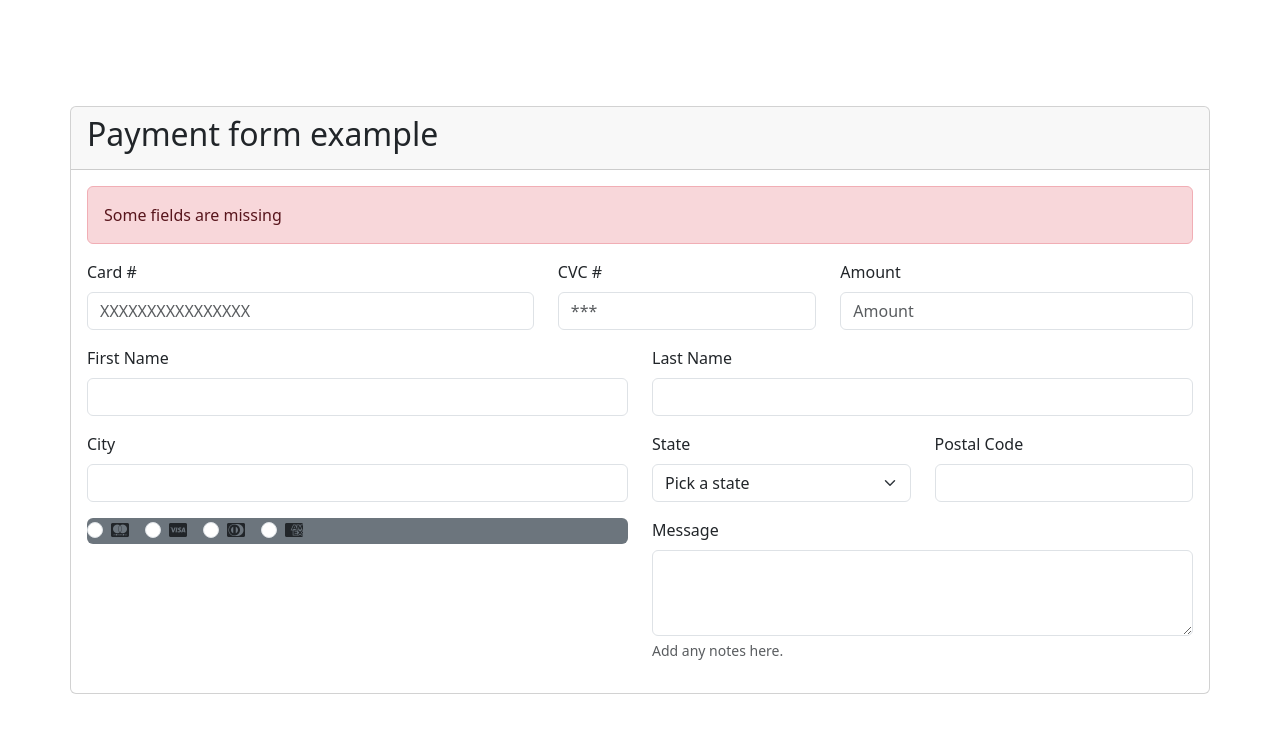
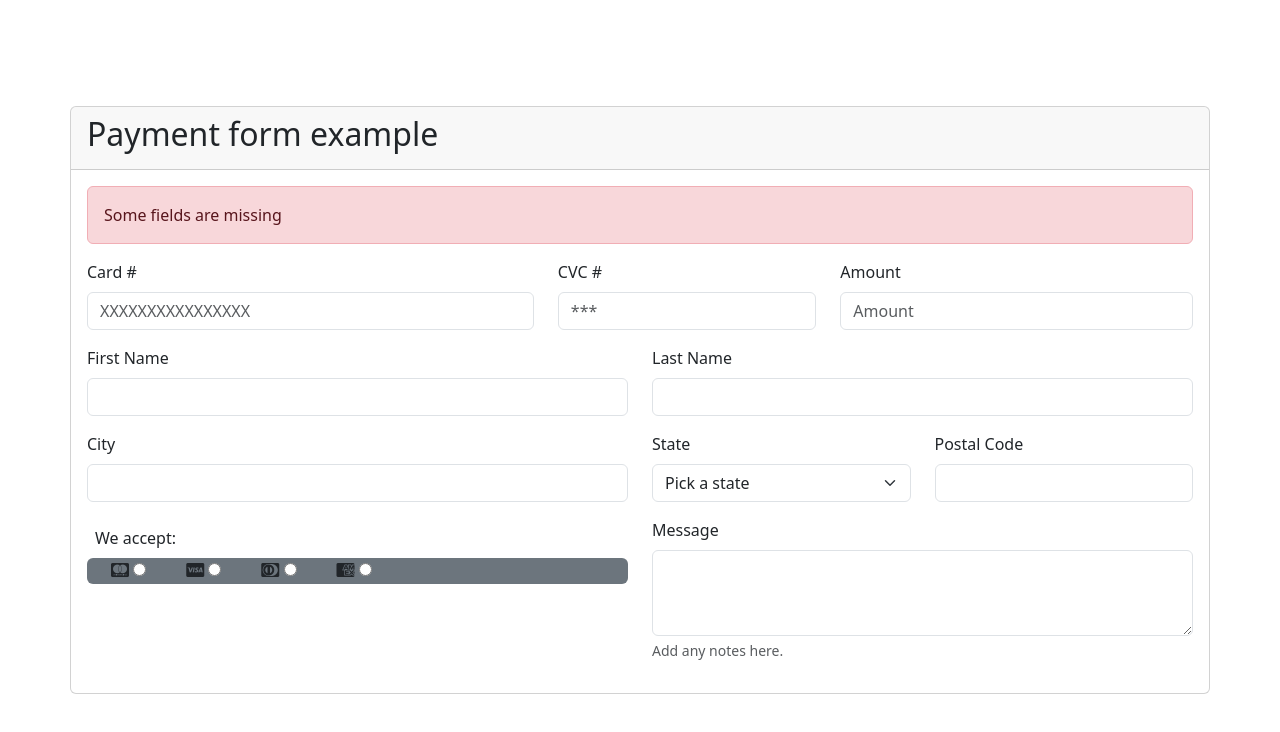
Before and after one commit to 4GeeksAcademy/form-HTML5-Axel-Contreras, a plain HTML site: page index.html in a window 1280 px wide. Drawn offline with nearby package versions, Linux system fonts and the light colour scheme.

Commit message:
First Commit

```diff
--- a/index.html
+++ b/index.html
@@ -85,30 +85,24 @@
                         <!--Cards-->
 
                         <div class="mb-3 col-12 col-lg-6">
+                            <div class="m-2">We accept:</div>
                             <div class="d-flex bg-secondary rounded gap-3">
                                 <div class="form-check">
-                                    <input class="form-check-input" type="radio" value="1">
-                                    <label class="form-check-label" for="option1">
-                                        <i class="fa-brands fa-cc-mastercard"></i>
+                                    <label for="option1"><i class="fa-brands fa-cc-mastercard"></i></label>
+                                    <input type="radio" name="Cards" value="option1">
+                                </div>
+                                <div class="form-check">
+                                    <label for="option2"><i class="fa-brands fa-cc-visa"></i></label>
+                                    <input type="radio" name="Cards" value="option2">
                                     </label>
                                 </div>
                                 <div class="form-check">
-                                    <input class="form-check-input" type="radio" value="2">
-                                    <label class="form-check-label" for="option2">
-                                        <i class="fa-brands fa-cc-visa"></i>
-                                    </label>
+                                    <label for="option3"><i class="fa-brands fa-cc-diners-club"></i></label>
+                                    <input type="radio" name="Cards" value="option3">
                                 </div>
                                 <div class="form-check">
-                                    <input class="form-check-input" type="radio" value="3">
-                                    <label class="form-check-label" for="option3">
-                                        <i class="fa-brands fa-cc-diners-club"></i>
-                                    </label>
-                                </div>
-                                <div class="form-check">
-                                    <input class="form-check-input" type="radio" value="4">
-                                    <label class="form-check-label" for="option4">
-                                        <i class="fa-brands fa-cc-amex"></i>
-                                    </label>
+                                    <label for="option4"><i class="fa-brands fa-cc-amex"></i></label>
+                                    <input type="radio" name="Cards" value="option4">
                                 </div>
                             </div>
                         </div>
```
